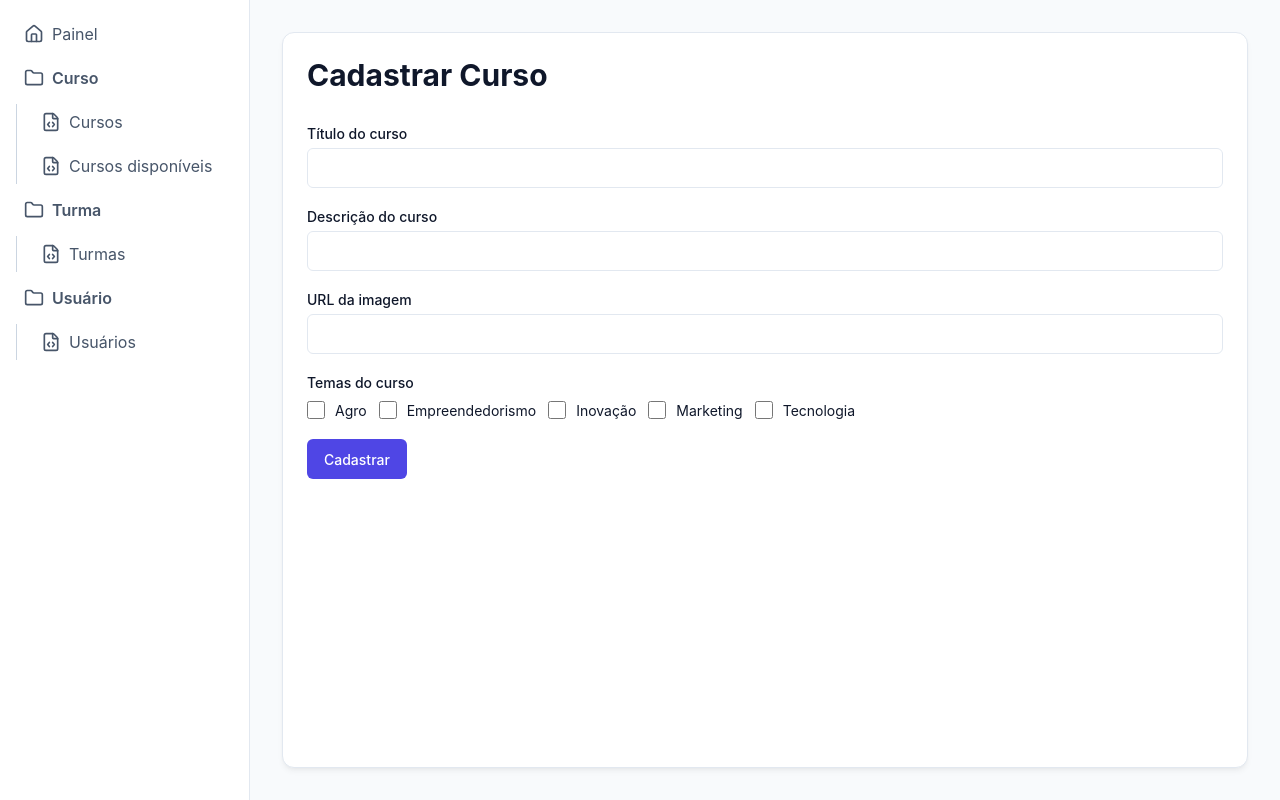
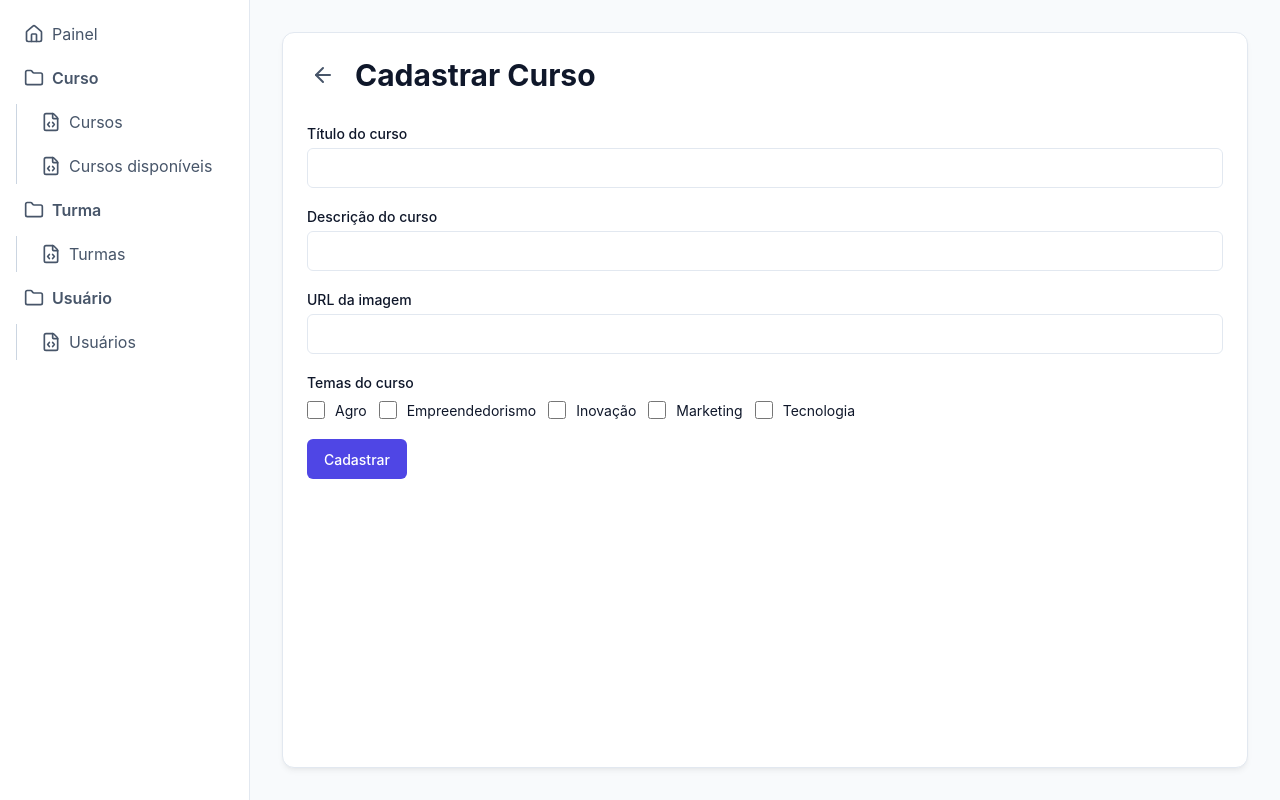
Before and after one commit to marcusgajozo/sistema-curso-web, a React (Vite) app: page /cadastrar-curso in a window 1280 px wide. Built offline with nearby package versions, Linux system fonts and the light colour scheme; no server answers.

Commit message:
feat: ajusta tela de cadastro de curso

```diff
--- a/src/pages/create-curso/index.tsx
+++ b/src/pages/create-curso/index.tsx
@@ -36,7 +36,7 @@ export function CreateCurso() {
   return (
     <Page.Root>
       <Page.Content>
-        <Page.Header title="Cadastrar Curso" />
+        <Page.Header title="Cadastrar Curso" hasBack />
         <form
           onSubmit={onSubmit}
           style={{ display: 'flex', flexDirection: 'column', gap: 20 }}
--- a/src/pages/cursos/components/filter-cursos-disponiveis/index.tsx
+++ b/src/pages/cursos/components/filter-cursos-disponiveis/index.tsx
@@ -7,6 +7,7 @@ import { FormCheckboxGroup } from '@/components/form-checkbox-group';
 import { FormInput } from '@/components/form-input';
 import { cursoTemasMaped } from '@/constants/curso-temas-maped';
 import { useQueryParams } from '@/hooks/use-query-params';
+import { ROUTES } from '@/routes/constants/routes-constants';
 import {
   type CursoTemas,
   cursoTemasConstant,
@@ -68,6 +69,9 @@ export function FilterCursosDisponiveis() {
           <Button type="submit">Pesquisar</Button>
         </div>
       </div>
+      <div style={{ display: 'flex', margin: '20px 0', justifyContent: 'end' }}>
+        <Button to={ROUTES.CREATE_CURSO}>Cadastrar Curso</Button>
+      </div>
     </form>
   );
 }
```
